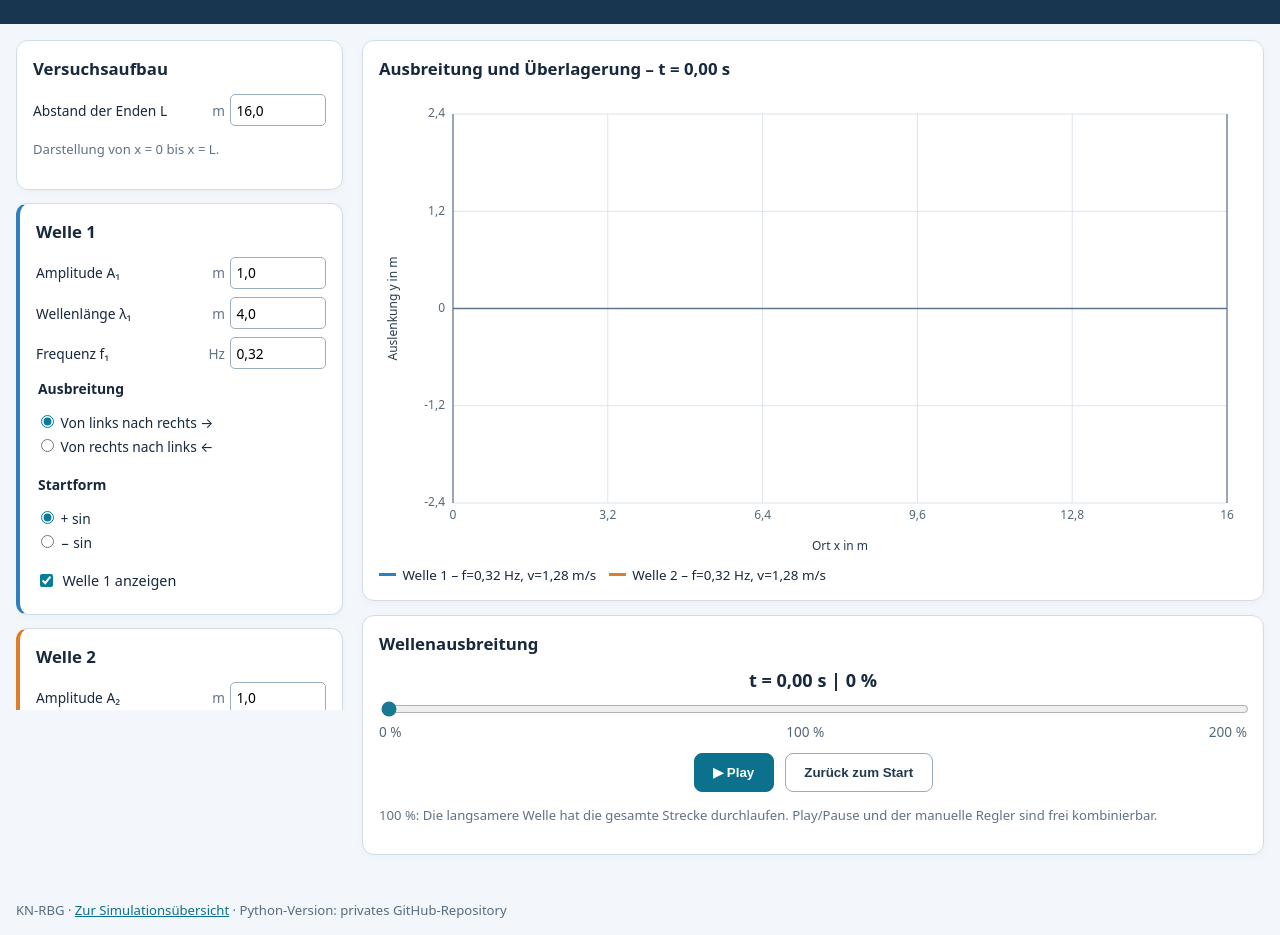
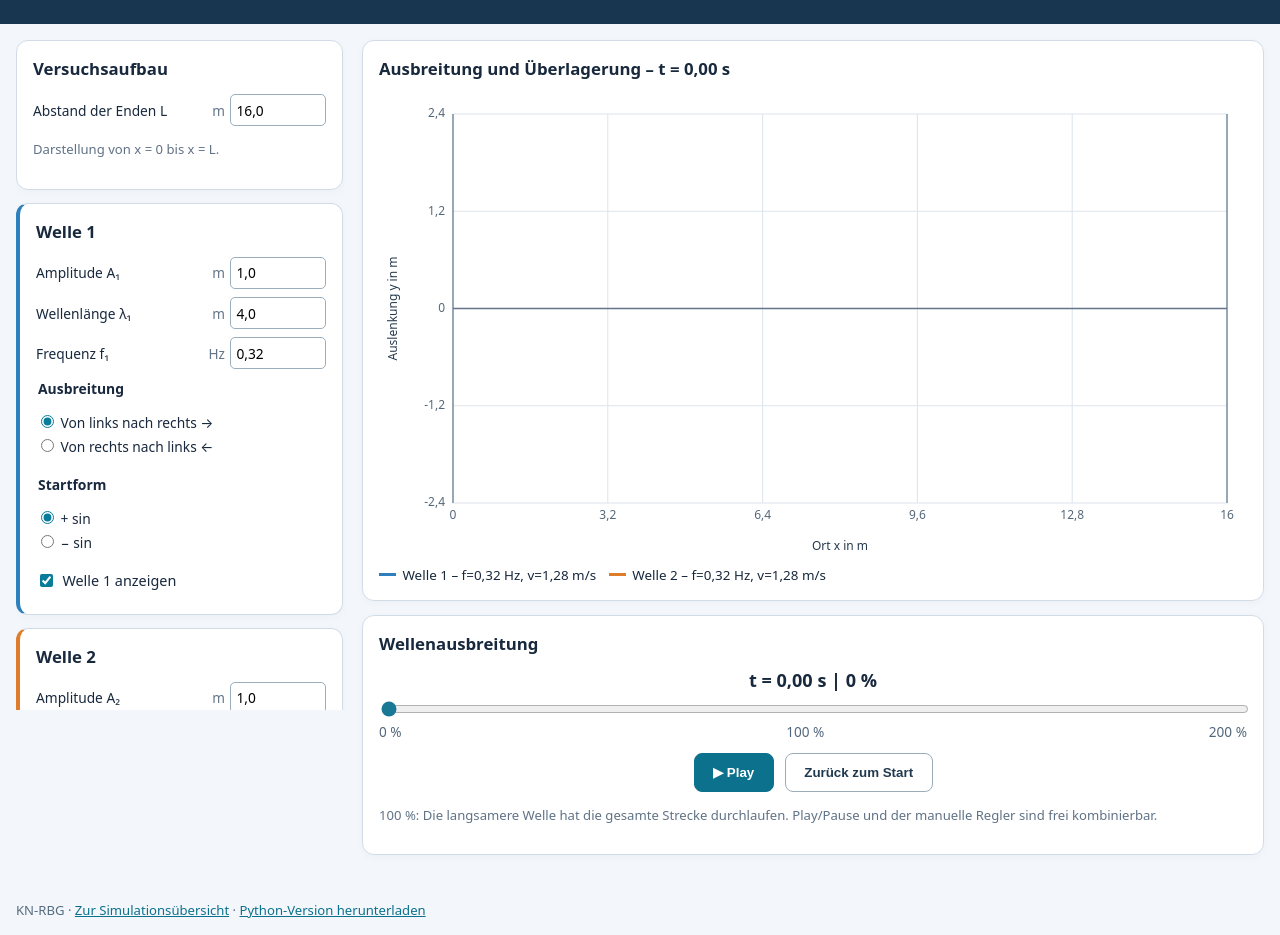
Before and after one commit to KN-RBG/Physik_Simulationen, a plain HTML site: page simulationen/wellenueberlagerung/index.html in a window 1280 px wide. Shown: the part 130-1065 px from the top of the page. Drawn offline with Linux system fonts and the light colour scheme.

Commit message:
Enable public Python download from simulation page

```diff
--- a/simulationen/wellenueberlagerung/index.html
+++ b/simulationen/wellenueberlagerung/index.html
@@ -24,5 +24,5 @@
 <section class="panel transport"><h2>Wellenausbreitung</h2><output id="zeit-label" for="zeit">t = 0,00 s | 0 %</output>
 <input aria-label="Zeitregler, 0 bis 200 Prozent" id="zeit" type="range" min="0" max="200" value="0" step="0.1">
 <div class="tick-labels"><span>0 %</span><span>100 %</span><span>200 %</span></div><div class="actions"><button id="play" type="button" class="primary">▶ Play</button><button id="reset" type="button">Zurück zum Start</button></div><p class="hint">100 %: Die langsamere Welle hat die gesamte Strecke durchlaufen. Play/Pause und der manuelle Regler sind frei kombinierbar.</p></section><p id="fehler" class="error" role="alert" hidden></p>
-</div></main><footer>KN-RBG · <a href="../../index.html">Zur Simulationsübersicht</a> · <span title="Nur für berechtigte GitHub-Konten zugänglich">Python-Version: privates GitHub-Repository</span></footer>
+</div></main><footer>KN-RBG · <a href="../../index.html">Zur Simulationsübersicht</a> · <a href="../../downloads/python/wellenueberlagerung/Ueberlagerung_Wellen.py" download>Python-Version herunterladen</a></footer>
 </body></html>
```
